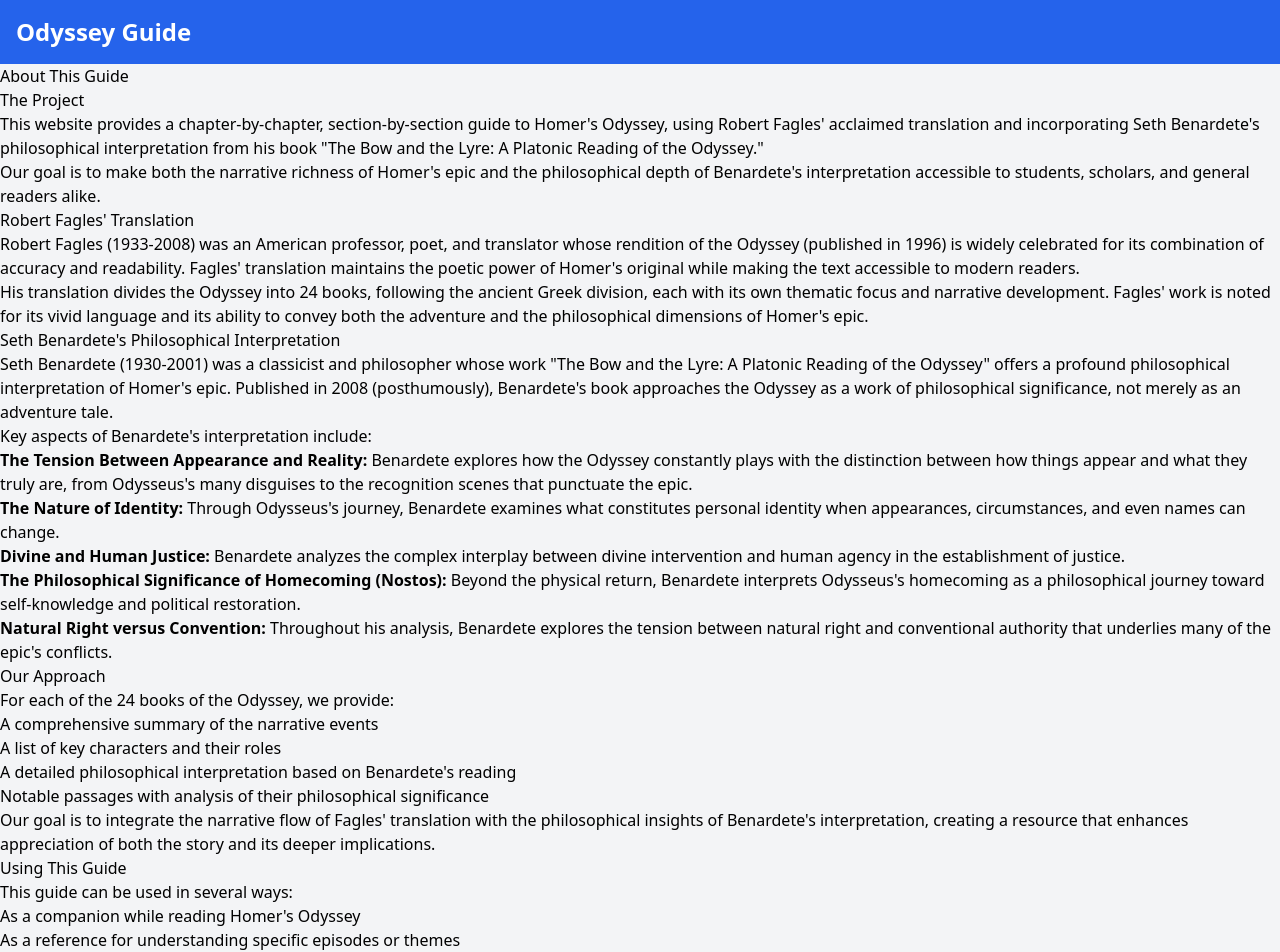
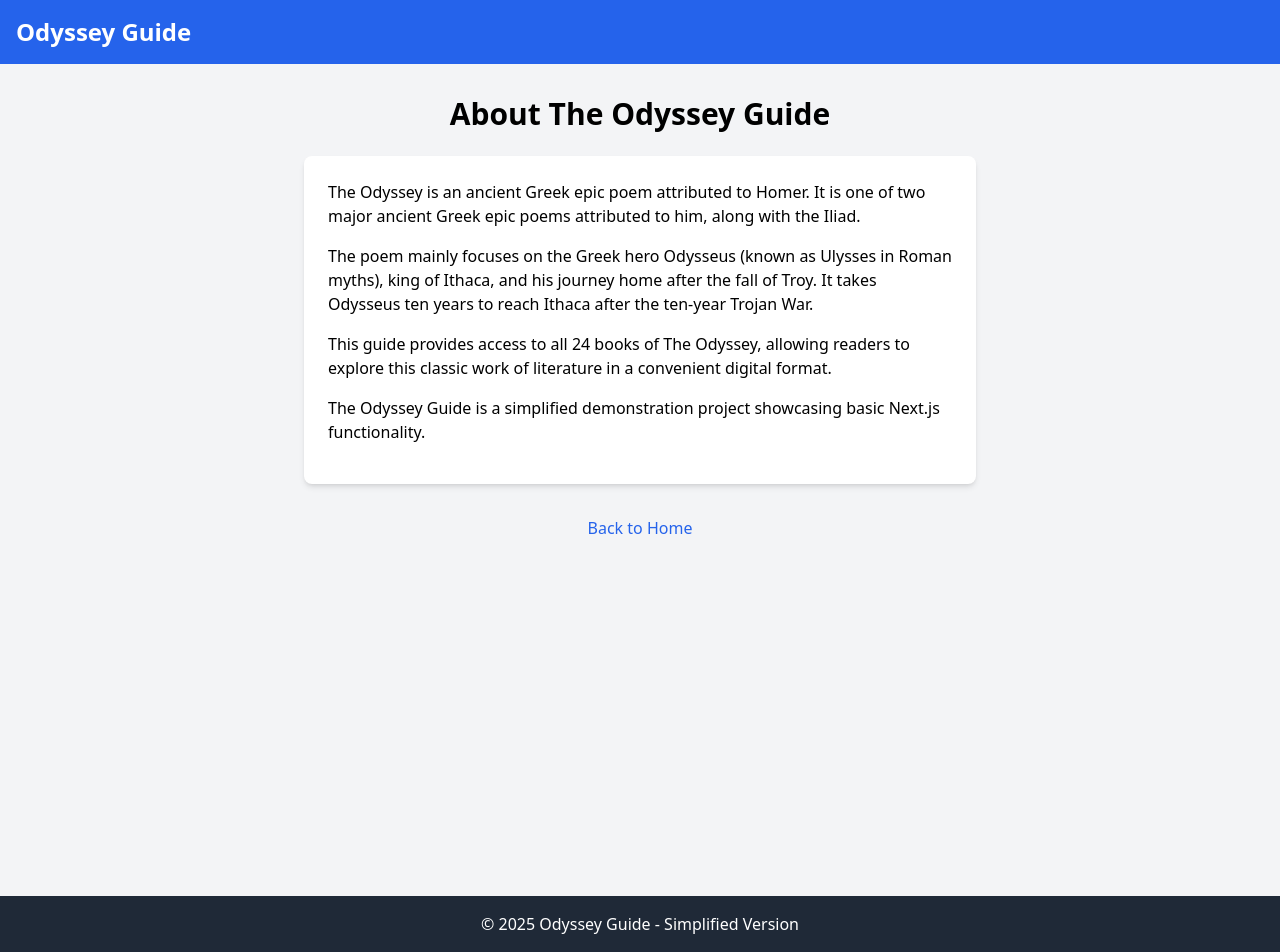
Before and after one commit to finxz-zexr/odyssey-guide, a Next.js app: page /about in a window 1280 px wide. Shown: the top 952 px of the page. Built offline with nearby package versions, Linux system fonts and the light colour scheme.

Commit message:
Update page.js

```diff
--- a/src/app/about/page.js
+++ b/src/app/about/page.js
@@ -1,109 +1,36 @@
-export default function About() {
+'use client'
+import Link from 'next/link'
+
+export default function AboutPage() {
   return (
-    <div className="about-content">
-      <h1 className="section-title">About This Guide</h1>
+    <main className="flex min-h-screen flex-col items-center p-8">
+      <div className="w-full max-w-2xl">
+        <h1 className="text-3xl font-bold mb-6 text-center">About The Odyssey Guide</h1>
 
-      <section className="about-section">
-        <h2>The Project</h2>
-        <p>
-          This website provides a chapter-by-chapter, section-by-section guide to Homer's Odyssey,
-          using Robert Fagles' acclaimed translation and incorporating Seth Benardete's philosophical
-          interpretation from his book "The Bow and the Lyre: A Platonic Reading of the Odyssey."
-        </p>
-        <p>
-          Our goal is to make both the narrative richness of Homer's epic and the philosophical depth
-          of Benardete's interpretation accessible to students, scholars, and general readers alike.
-        </p>
-      </section>
+        <div className="bg-white p-6 rounded-lg shadow-md">
+          <p className="mb-4">
+            The Odyssey is an ancient Greek epic poem attributed to Homer. It is one of two major ancient Greek epic poems attributed to him, along with the Iliad.
+          </p>
 
-      <section className="about-section">
-        <h2>Robert Fagles' Translation</h2>
-        <p>
-          Robert Fagles (1933-2008) was an American professor, poet, and translator whose rendition
-          of the Odyssey (published in 1996) is widely celebrated for its combination of accuracy and
-          readability. Fagles' translation maintains the poetic power of Homer's original while making
-          the text accessible to modern readers.
-        </p>
-        <p>
-          His translation divides the Odyssey into 24 books, following the ancient Greek division,
-          each with its own thematic focus and narrative development. Fagles' work is noted for its
-          vivid language and its ability to convey both the adventure and the philosophical dimensions
-          of Homer's epic.
-        </p>
-      </section>
+          <p className="mb-4">
+            The poem mainly focuses on the Greek hero Odysseus (known as Ulysses in Roman myths), king of Ithaca, and his journey home after the fall of Troy. It takes Odysseus ten years to reach Ithaca after the ten-year Trojan War.
+          </p>
 
-      <section className="about-section">
-        <h2>Seth Benardete's Philosophical Interpretation</h2>
-        <p>
-          Seth Benardete (1930-2001) was a classicist and philosopher whose work "The Bow and the Lyre:
-          A Platonic Reading of the Odyssey" offers a profound philosophical interpretation of Homer's epic.
-          Published in 2008 (posthumously), Benardete's book approaches the Odyssey as a work of philosophical
-          significance, not merely as an adventure tale.
-        </p>
-        <p>
-          Key aspects of Benardete's interpretation include:
-        </p>
-        <ul>
-          <li>
-            <strong>The Tension Between Appearance and Reality:</strong> Benardete explores how the Odyssey
-            constantly plays with the distinction between how things appear and what they truly are, from
-            Odysseus's many disguises to the recognition scenes that punctuate the epic.
-          </li>
-          <li>
-            <strong>The Nature of Identity:</strong> Through Odysseus's journey, Benardete examines what
-            constitutes personal identity when appearances, circumstances, and even names can change.
-          </li>
-          <li>
-            <strong>Divine and Human Justice:</strong> Benardete analyzes the complex interplay between
-            divine intervention and human agency in the establishment of justice.
-          </li>
-          <li>
-            <strong>The Philosophical Significance of Homecoming (Nostos):</strong> Beyond the physical
-            return, Benardete interprets Odysseus's homecoming as a philosophical journey toward
-            self-knowledge and political restoration.
-          </li>
-          <li>
-            <strong>Natural Right versus Convention:</strong> Throughout his analysis, Benardete explores
-            the tension between natural right and conventional authority that underlies many of the epic's
-            conflicts.
-          </li>
-        </ul>
-      </section>
+          <p className="mb-4">
+            This guide provides access to all 24 books of The Odyssey, allowing readers to explore this classic work of literature in a convenient digital format.
+          </p>
 
-      <section className="about-section">
-        <h2>Our Approach</h2>
-        <p>
-          For each of the 24 books of the Odyssey, we provide:
-        </p>
-        <ul>
-          <li>A comprehensive summary of the narrative events</li>
-          <li>A list of key characters and their roles</li>
-          <li>A detailed philosophical interpretation based on Benardete's reading</li>
-          <li>Notable passages with analysis of their philosophical significance</li>
-        </ul>
-        <p>
-          Our goal is to integrate the narrative flow of Fagles' translation with the philosophical
-          insights of Benardete's interpretation, creating a resource that enhances appreciation of
-          both the story and its deeper implications.
-        </p>
-      </section>
+          <p className="mb-4">
+            The Odyssey Guide is a simplified demonstration project showcasing basic Next.js functionality.
+          </p>
+        </div>
 
-      <section className="about-section">
-        <h2>Using This Guide</h2>
-        <p>
-          This guide can be used in several ways:
-        </p>
-        <ul>
-          <li>As a companion while reading Homer's Odyssey</li>
-          <li>As a reference for understanding specific episodes or themes</li>
-          <li>As an introduction to philosophical approaches to classical literature</li>
-          <li>As a resource for students and teachers of classical literature, philosophy, or comparative literature</li>
-        </ul>
-        <p>
-          We hope this guide enriches your experience of Homer's timeless epic and opens new perspectives
-          on its philosophical dimensions.
-        </p>
-      </section>
-    </div>
-  );
+        <div className="mt-8 text-center">
+          <Link href="/" className="text-blue-600 hover:underline">
+            Back to Home
+          </Link>
+        </div>
+      </div>
+    </main>
+  )
 }
```
